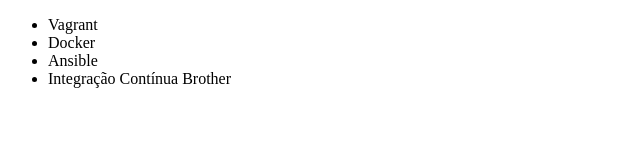
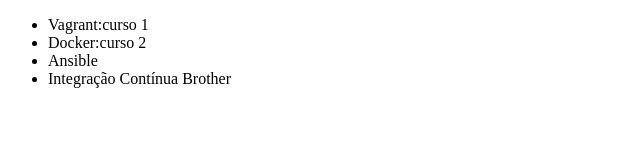
Before and after one commit to zm1hawk/SERVIDOR-GIT, a plain HTML site: page index.html in a window 1280 px wide. Shown: the full height of the page, 0-640 px from the left. Drawn offline with Linux system fonts and the light colour scheme.

Commit message:
atualizei 01

```diff
--- a/index.html
+++ b/index.html
@@ -2,12 +2,12 @@
 <html lang="en">
 <head>
     <meta charset="UTF-8">
-    <title>Cursos da Alura</title>
+    <title>Alura: Melhor escola de técnologia do país!</title>
 </head>
 <body>
     <ul>
-        <li>Vagrant</li>
-        <li>Docker</li>
+        <li>Vagrant:curso 1</li>
+        <li>Docker:curso 2</li>
         <li>Ansible</li>
         <li>Integração Contínua Brother</li>
     </ul>
```
